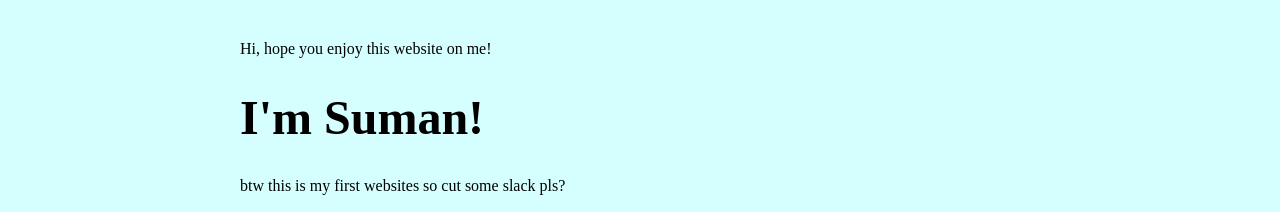
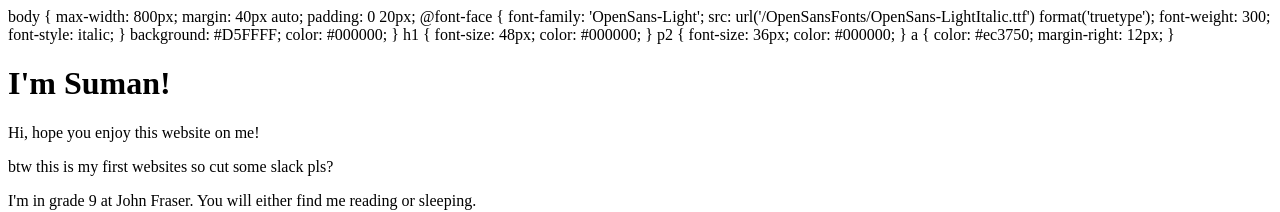
Before and after one commit to Sumi-glitch2016/Sumi-glitch2016.github.io, a plain HTML site: page index.html in a window 1280 px wide. Shown: the top 212 px of the page. Drawn offline with Linux system fonts and the light colour scheme.

Commit message:
Update index.html

```diff
--- a/index.html
+++ b/index.html
@@ -5,11 +5,6 @@
   <meta name="viewport" content="width=device-width, initial-scale=1">
   <title>Me, somebody not that important :)</title>
     <link rel="icon" type="image/png" href="Screenshot 2024-08-31 21.18.04.png">
-</head>
-<body>
-  <p>Hi, hope you enjoy this website on me!</p>
-</body>
-<style>
   body {
       max-width: 800px;
       margin: 40px auto;
@@ -30,6 +25,7 @@
 </head>
 <body>
   <h1>I'm Suman!</h1>
+  <p>Hi, hope you enjoy this website on me!</p>
   <p>btw this is my first websites so cut some slack pls?</p>
   <p2>I'm in grade 9 at John Fraser. You will either find me reading or sleeping.</p2>
 
```
